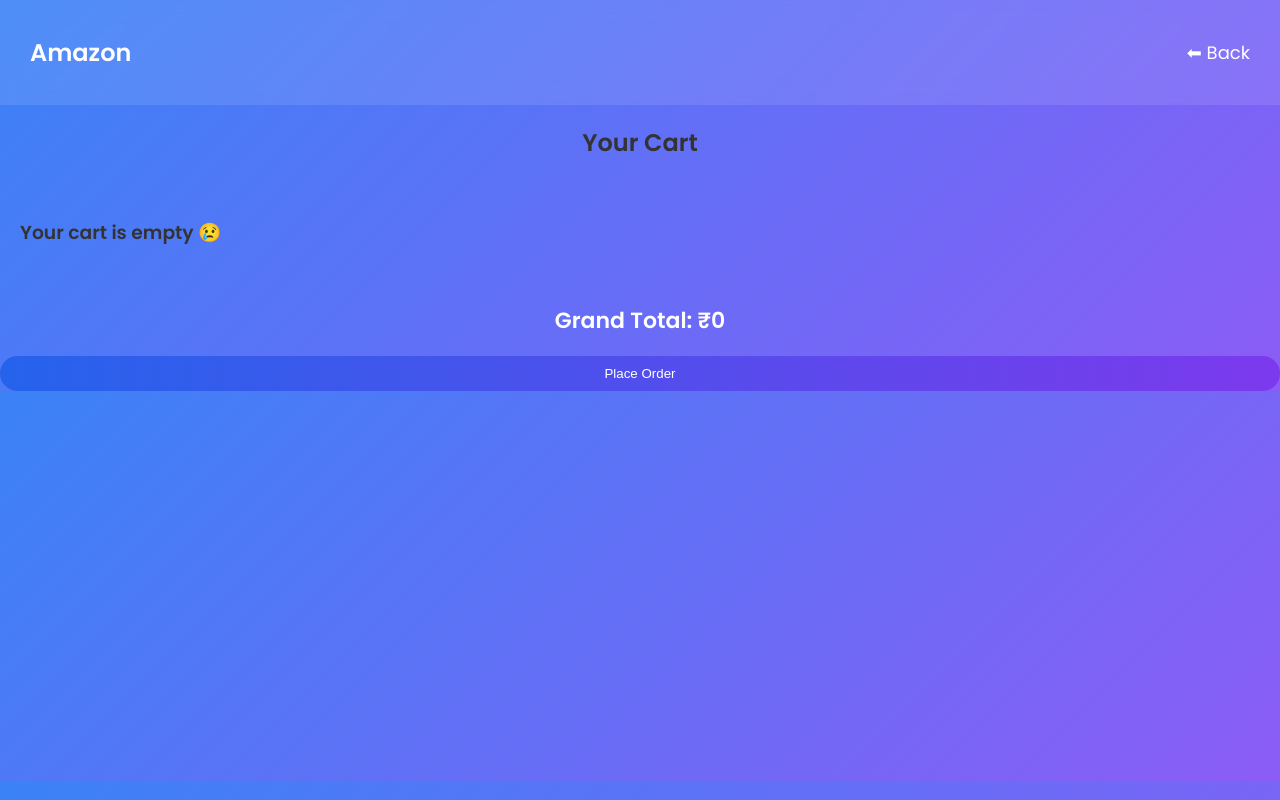
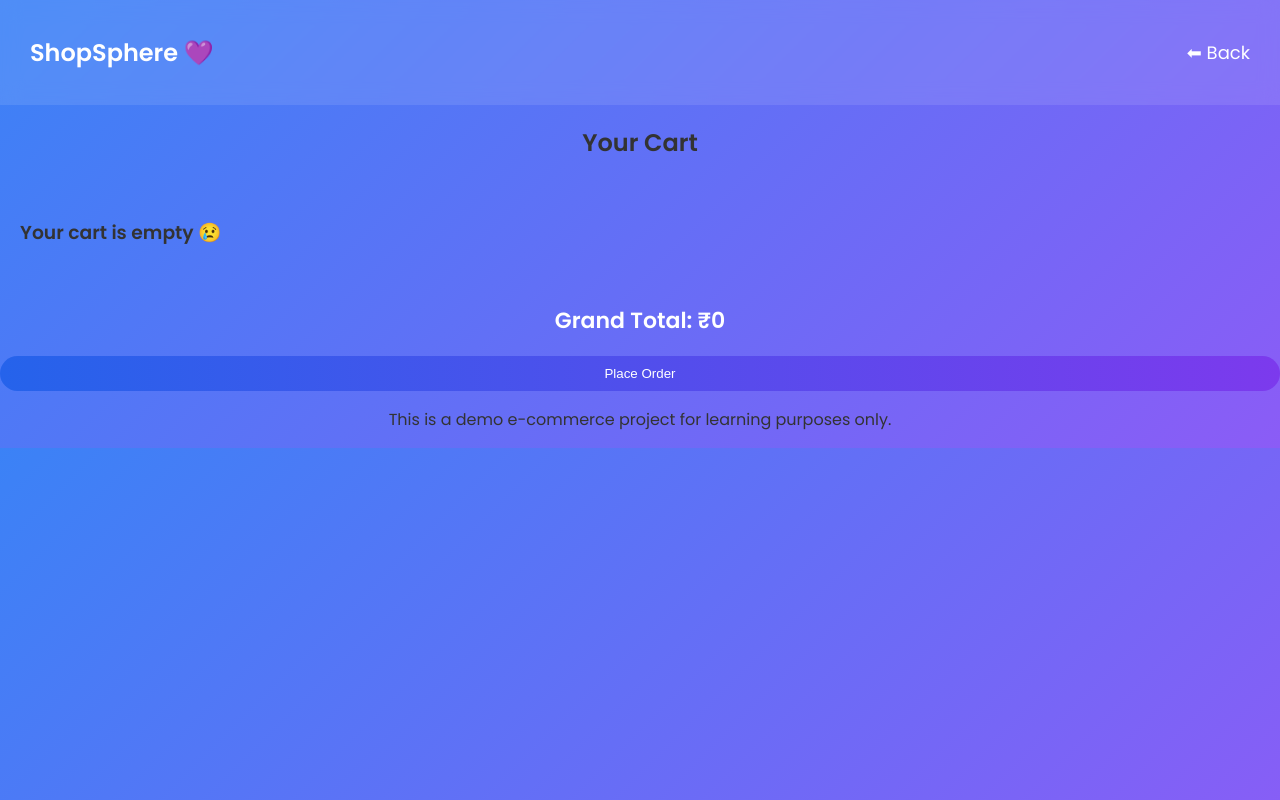
Before and after one commit to rishikakosari/shopsphere-ecommerce, a plain HTML site: page cart.html in a window 1280 px wide. Drawn offline with Linux system fonts and the light colour scheme.

Commit message:
Update cart.html

```diff
--- a/cart.html
+++ b/cart.html
@@ -7,7 +7,7 @@
 <body>
 
 <div class="navbar">
-    <h2 class="logo">Amazon</h2>
+    <h2 class="logo">ShopSphere 💜</h2>
     <a href="index.html" class="cart-btn">⬅ Back</a>
 </div>
 
@@ -18,6 +18,10 @@
 
 <button onclick="checkout()">Place Order</button>
 
+<p style="text-align:center;">
+This is a demo e-commerce project for learning purposes only.
+</p>
+
 <script src="script.js"></script>
 </body>
 </html>
```
